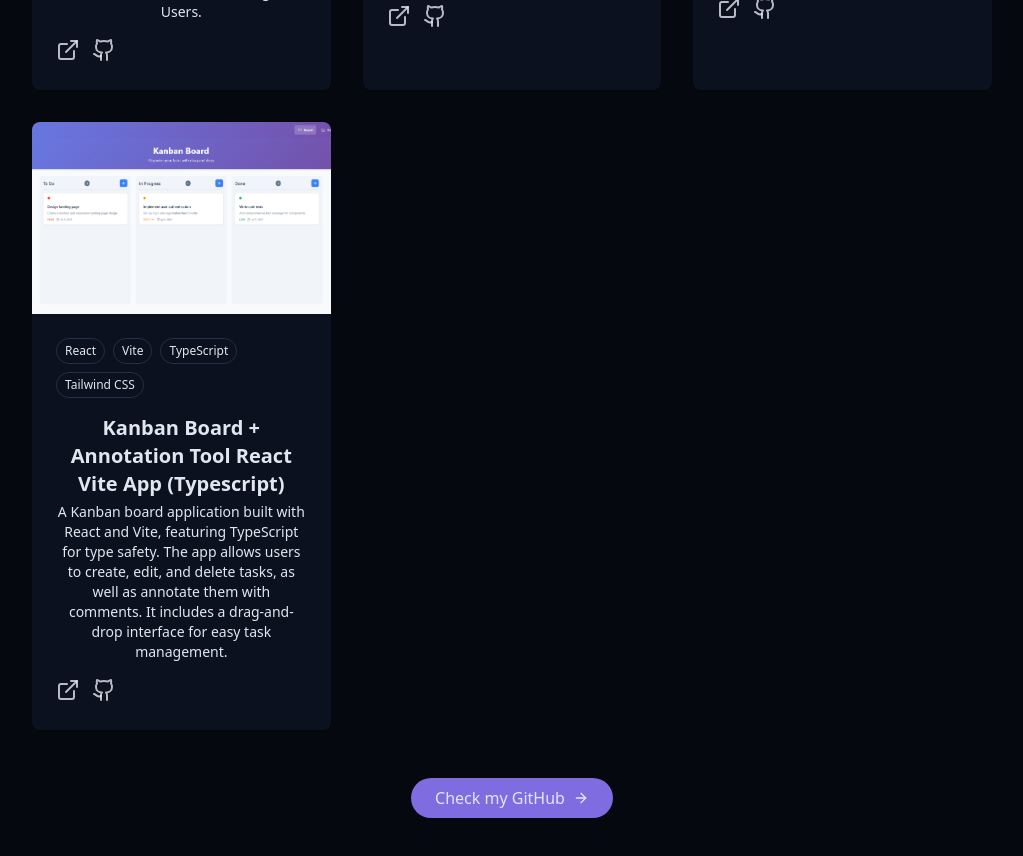
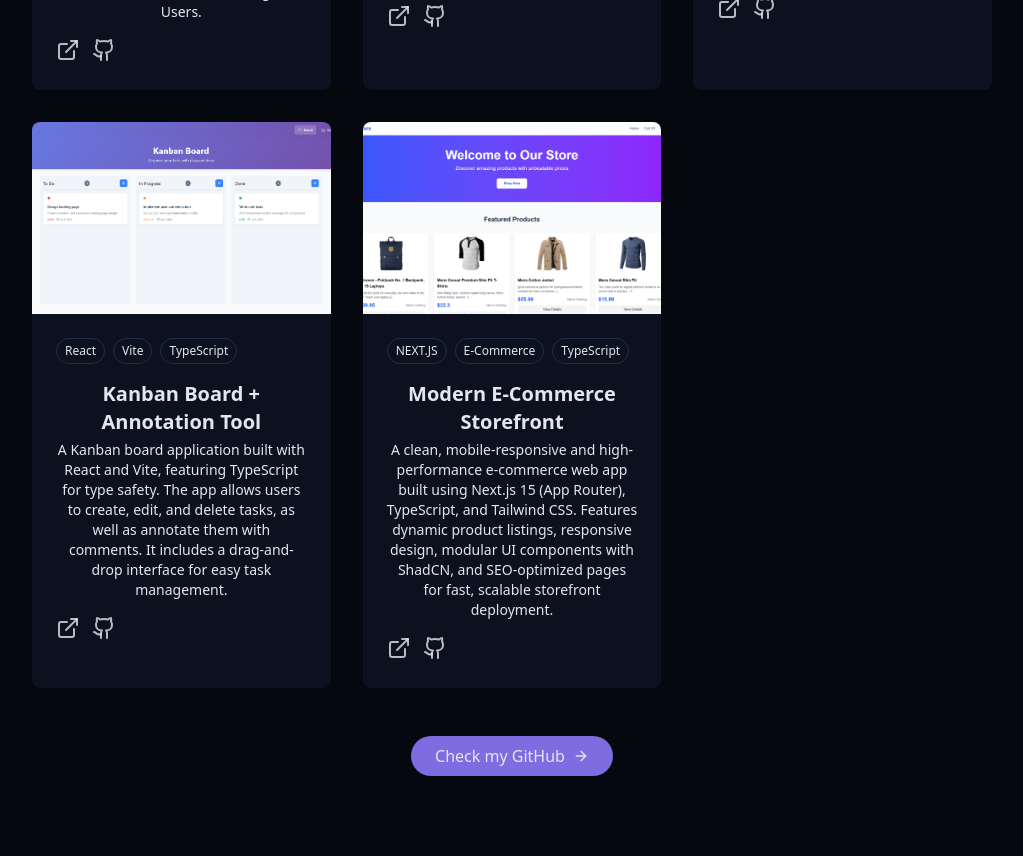
Before and after one commit to codename-SilverMask/portfolio_react, a React (Vite) app: page / in a window 1280 px wide. Shown: the part 3700-4556 px from the top of the page, without its empty margins (128-1151 px from the left). Built offline with nearby package versions, Linux system fonts and the light colour scheme.

Commit message:
E-Stire Added to Projects Section

```diff
--- a/src/components/ProjectsSection.jsx
+++ b/src/components/ProjectsSection.jsx
@@ -33,13 +33,23 @@ const Projects = [
   },
   {
     id: 4,
-    title: "Kanban Board + Annotation Tool React Vite App (Typescript)",
+    title: "Kanban Board + Annotation Tool",
     description:
       "A Kanban board application built with React and Vite, featuring TypeScript for type safety. The app allows users to create, edit, and delete tasks, as well as annotate them with comments. It includes a drag-and-drop interface for easy task management.",
     image: "/Projects/KanbanBoard.png",
-    tags: ["React", "Vite", "TypeScript", "Tailwind CSS"],
+    tags: ["React", "Vite", "TypeScript"],
     githubUrl: "https://github.com/codename-SilverMask/Kanban_Board_Deploy.git",
     demoUrl: "https://kanban-board-deploy.vercel.app/",
+  },
+  {
+    id: 5,
+    title: "Modern E-Commerce Storefront",
+    description:
+      "A clean, mobile-responsive and high-performance e-commerce web app built using Next.js 15 (App Router), TypeScript, and Tailwind CSS. Features dynamic product listings, responsive design, modular UI components with ShadCN, and SEO-optimized pages for fast, scalable storefront deployment.",
+    image: "/Projects/E-Store.png",
+    tags: ["NEXT.JS", "E-Commerce", "TypeScript"],
+    githubUrl: "https://github.com/codename-SilverMask/E-Store-NextJS.git",
+    demoUrl: "https://e-store-next-js-three.vercel.app/",
   },
 ];
 
```
Also changed, not shown: public/Projects/E-Store.png (added).
